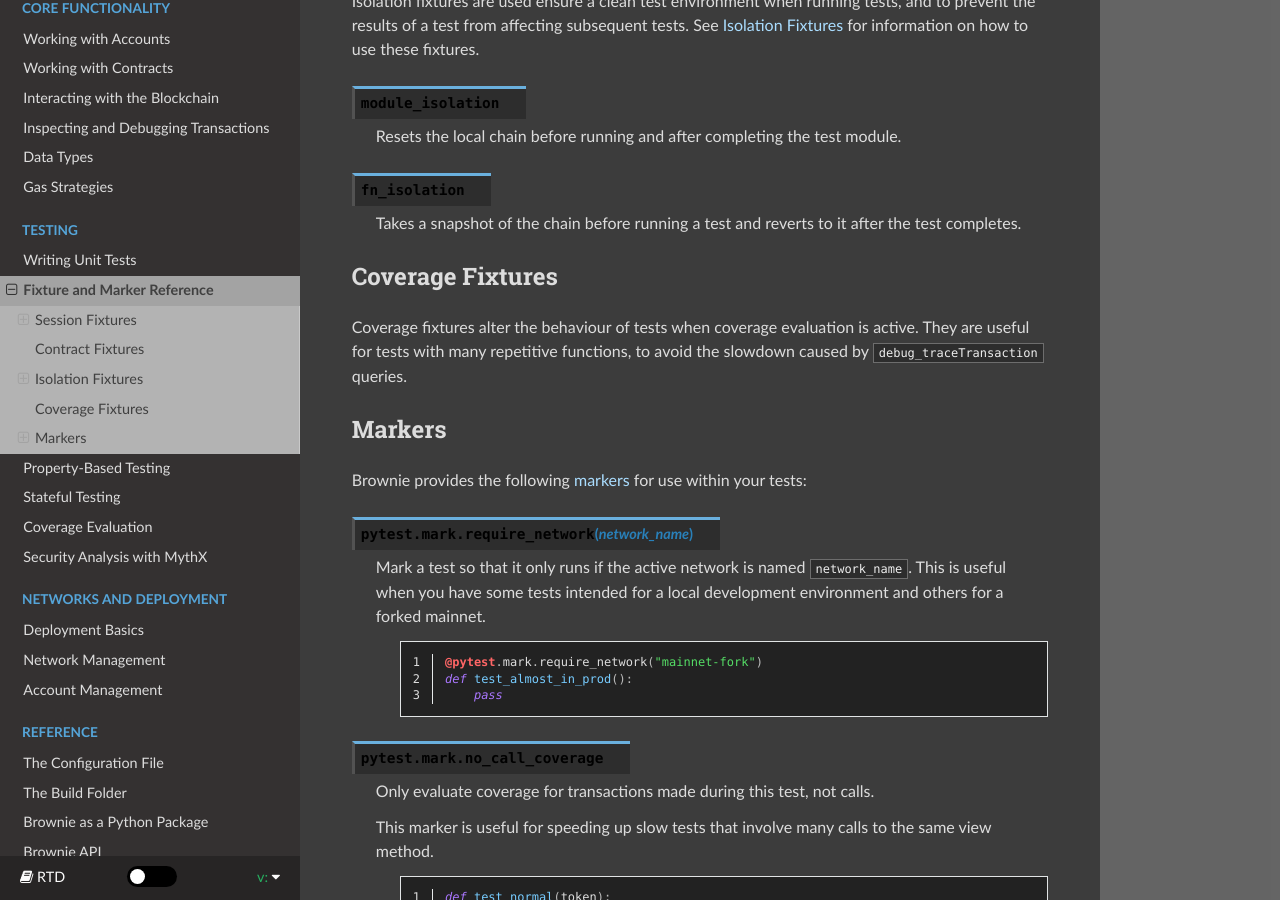
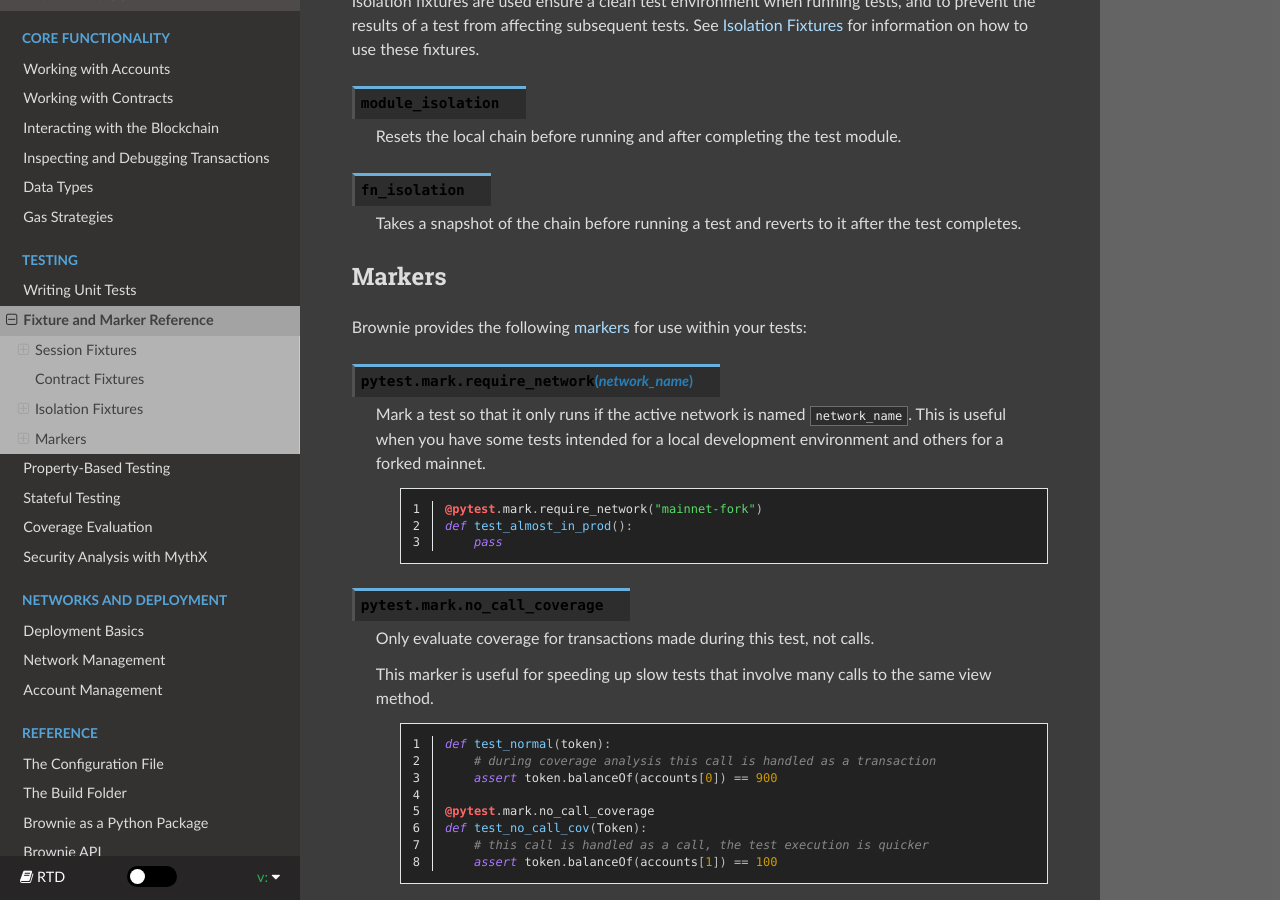
Before and after one commit to eth-brownie/brownie, a Sphinx documentation site: the page built from docs/tests-pytest-fixtures.rst, in a window 1280 px wide and 900 px high, scrolled down 2448 px. Built offline with Sphinx 7.4.7 and the Read the Docs theme 2.0.0, drawn with Linux system fonts in a browser that asks for light colours.

Commit message:
docs: remove redundant section

```diff
--- a/docs/tests-pytest-fixtures.rst
+++ b/docs/tests-pytest-fixtures.rst
@@ -146,12 +146,6 @@ Isolation fixtures are used ensure a clean test environment when running tests,
 
     Takes a snapshot of the chain before running a test and reverts to it after the test completes.
 
-Coverage Fixtures
-=================
-
-Coverage fixtures alter the behaviour of tests when coverage evaluation is active. They are useful for tests with many repetitive functions, to avoid the slowdown caused by ``debug_traceTransaction`` queries.
-
-
 .. _pytest-fixtures-reference-markers:
 
 Markers
```
